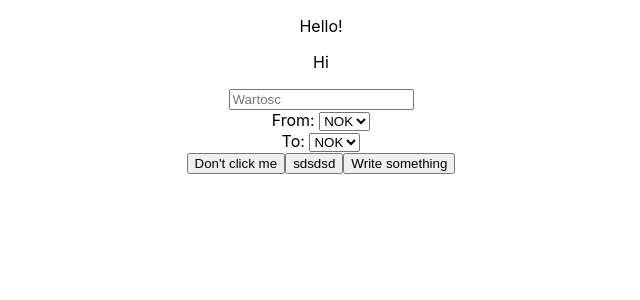
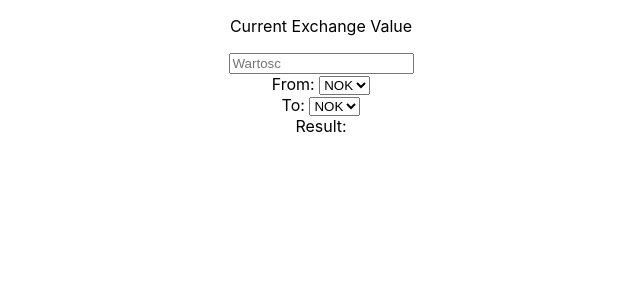
Before and after one commit to asaser/CurrentExchangeReact, a React (Create React App) app: page / in a window 1280 px wide. Shown: the top 300 px of the page, without its empty margins (319-959 px from the left). Built offline with nearby package versions, Linux system fonts and the light colour scheme.

Commit message:
create check amounts

```diff
--- a/src/App.js
+++ b/src/App.js
@@ -3,21 +3,15 @@ import './App.css';
 import { Button } from './components/Buttons';
 import { Calculator } from './components/Calculators';
 
-const day = "Hi";
+const day = "Current Exchange Value";
 
 
 function App() {
   // JSX
   return (
     <div className="App">
-      <p>Hello!</p>
       <p>{day}</p>
       <Calculator></Calculator>
-
-      <Button label="Don't click me"></Button>
-      <Button label="sdsdsd"></Button>
-      <Button></Button>
-
 
    {/* <App>
       <Header>
--- a/src/components/Calculators/Calculator.js
+++ b/src/components/Calculators/Calculator.js
@@ -1,16 +1,18 @@
-import React from 'react';
+import React, { useState } from 'react';  //dodanie HOOKow
 
 function Calculator() {
+
+    const [amount, setAmount] = useState(0);
 
     return (
     <form>
         <div>
-            <input type="number" placeholder="Wartosc"></input>
+            <input type="number" placeholder="Wartosc" onChange = {(event) => { amount = event.target.value} }></input>
         </div>
 
         <div>
             <span>From: </span>
-            <select>
+            <select onChange = {(event) => console.log(event.target.value)}>
                 <option value="NOK">NOK</option>
                 <option value="PLN">PLN</option>
             </select>
@@ -18,11 +20,12 @@ function Calculator() {
 
         <div>
             <span>To: </span>
-            <select>
+            <select onChange = {(event) => console.log(event.target.value)}>
                 <option value="NOK">NOK</option>
                 <option value="PLN">PLN</option>
             </select>
         </div>
+        <div>Result: </div>
     </form>
     );
 }
```
